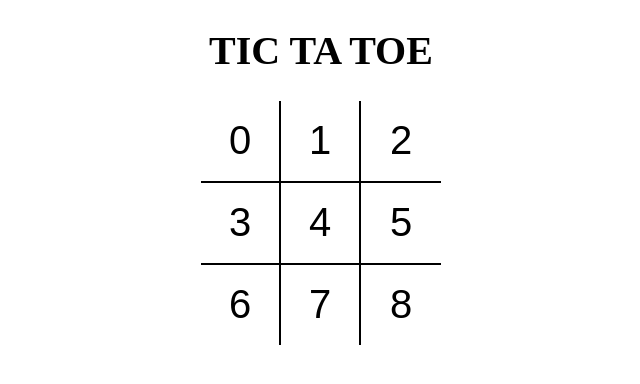
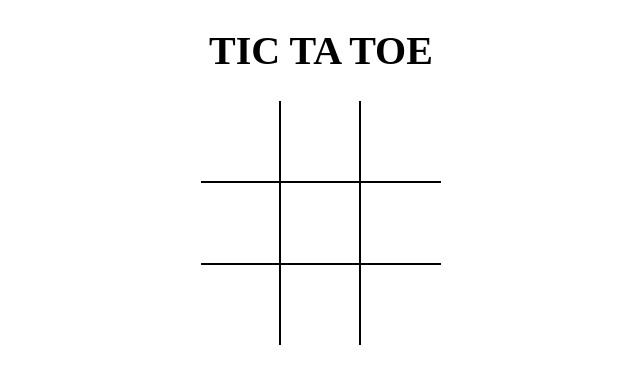
Before and after one commit to Yashwithagit/ticktactoe, a React (Vite) app: page / in a window 1280 px wide. Shown: the top 384 px of the page, without its empty margins (319-959 px from the left). Built offline with nearby package versions, Linux system fonts and the light colour scheme.

Commit message:
added board state and also react events

```diff
--- a/src/components/Board.js
+++ b/src/components/Board.js
@@ -1,26 +1,50 @@
-import React from 'react';
+import React, { useState } from 'react';
 import Square from './Square';
 
-function Board() {
+const Board = () => {
+  const [board, setBoard] = useState(Array(9).fill(null));
+  const [isXNext, setIsNext] = useState(false);
+  const handleSquareClick = position => {
+    if (board[position]) {
+      return;
+    }
+    setBoard(prev => {
+      return prev.map((square, pos) => {
+        if (pos === position) {
+          return isXNext ? 'X' : '0';
+        }
+        return square;
+      });
+    });
+    setIsNext(prev => !prev);
+  };
+  const renderSquare = position => {
+    return (
+      <Square
+        value={board[position]}
+        onClick={() => handleSquareClick(position)}
+      />
+    );
+  };
   return (
     <div className="board">
       <div className="board-row">
-        <Square value={0} />
-        <Square value={1} />
-        <Square value={2} />
+        {renderSquare(0)}
+        {renderSquare(1)}
+        {renderSquare(2)}
       </div>
       <div className="board-row">
-        <Square value={3} />
-        <Square value={4} />
-        <Square value={5} />
+        {renderSquare(3)}
+        {renderSquare(4)}
+        {renderSquare(5)}
       </div>
       <div className="board-row">
-        <Square value={6} />
-        <Square value={7} />
-        <Square value={8} />
+        {renderSquare(6)}
+        {renderSquare(7)}
+        {renderSquare(8)}
       </div>
     </div>
   );
-}
+};
 
 export default Board;
--- a/src/components/Square.js
+++ b/src/components/Square.js
@@ -1,8 +1,8 @@
 import React from 'react';
 
-const Square = ({ value }) => {
+const Square = ({ value, onClick }) => {
   return (
-    <button type="button" className="square">
+    <button type="button" className="square" onClick={onClick}>
       {value}
     </button>
   );
```
